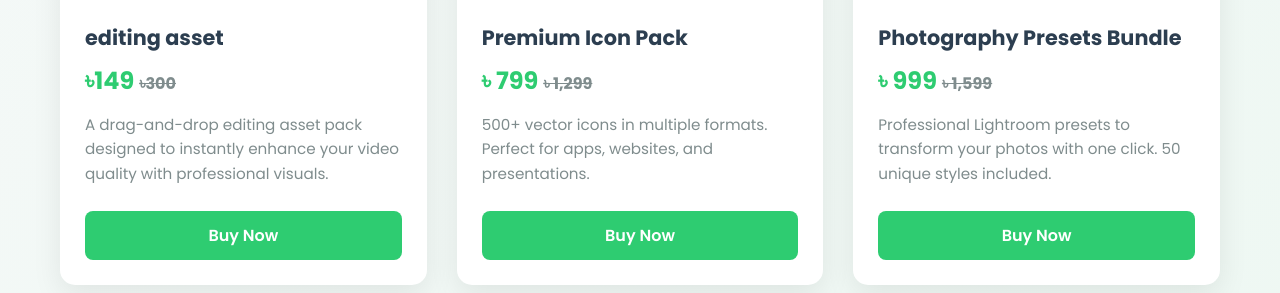
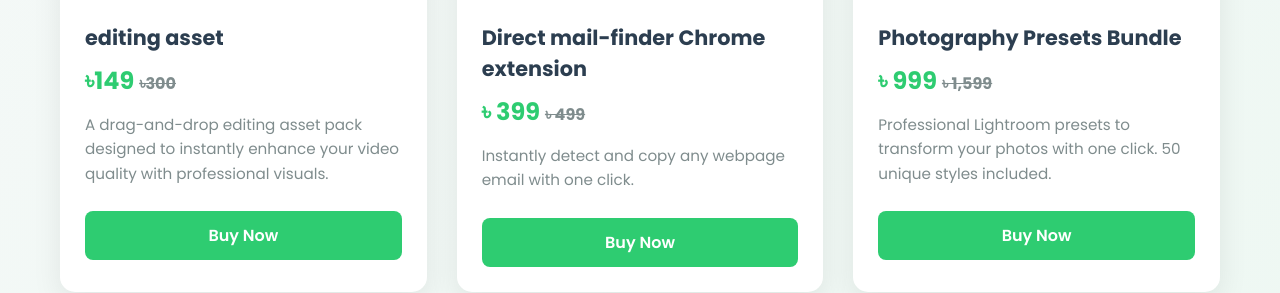
Before and after one commit to motioncraft09/stepd, a plain HTML site: page index.html in a window 1280 px wide. Shown: the part 1359-1652 px from the top of the page. Drawn offline with Linux system fonts and the light colour scheme.

Commit message:
Update index.html

```diff
--- a/index.html
+++ b/index.html
@@ -869,13 +869,13 @@
                 <div class="product-card">
                     <div class="product-badge">NEW</div>
                     <div class="product-image">
-                        <img src="https://images.unsplash.com/photo-1581276879432-15e50529f34b?ixlib=rb-4.0.3&auto=format&fit=crop&w=600&h=200&q=80" alt="Icon Pack">
+                        <img src="https://i.ibb.co.com/8ChqV4p/mail-finder.png">
                     </div>
                     <div class="product-info">
-                        <h3 class="product-title">Premium Icon Pack</h3>
-                        <div class="product-price">৳ 799 <span>৳ 1,299</span></div>
-                        <p class="product-description">500+ vector icons in multiple formats. Perfect for apps, websites, and presentations.</p>
-                        <button class="buy-button" data-product="Premium Icon Pack" data-price="799">Buy Now</button>
+                        <h3 class="product-title">Direct mail-finder Chrome extension</h3>
+                        <div class="product-price">৳ 399 <span>৳ 499</span></div>
+                        <p class="product-description">Instantly detect and copy any webpage email with one click.</p>
+                        <button class="buy-button" data-product="Premium Icon Pack" data-price="399">Buy Now</button>
                     </div>
                 </div>
 
```
